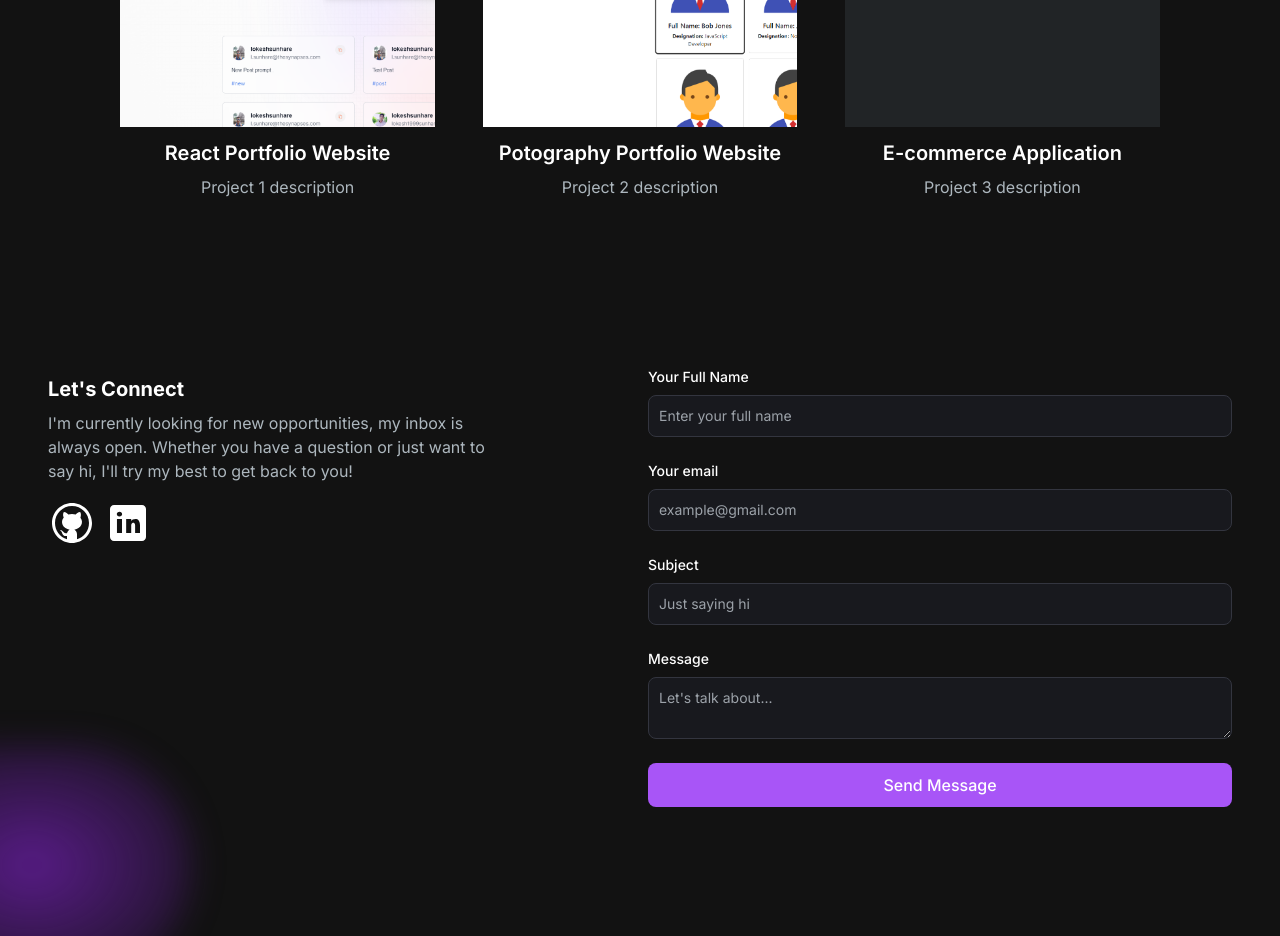
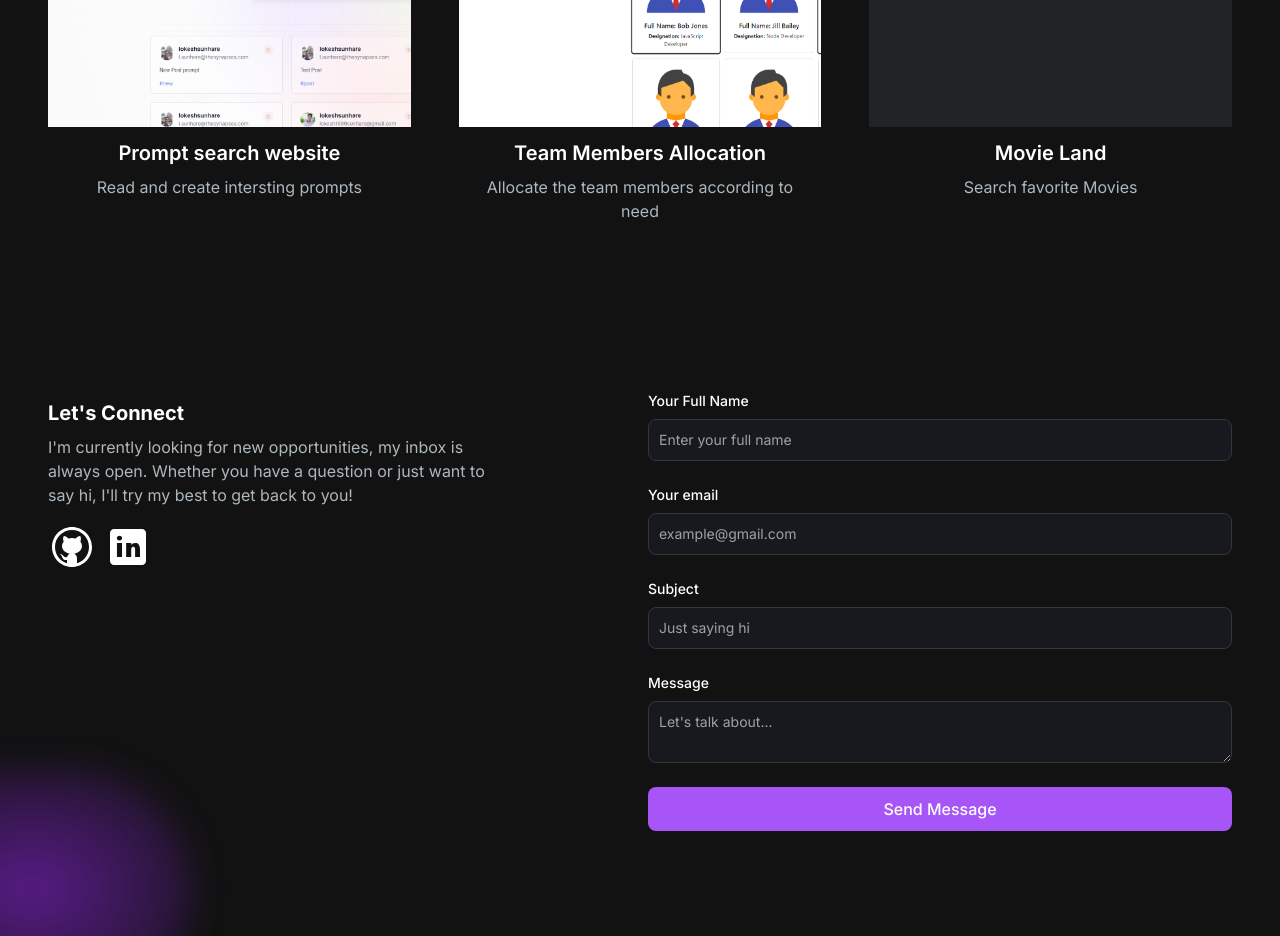
Before and after one commit to LokeshSunhare1999/NextJS-Project, a Next.js app in the folder my-portfolio/: page / in a window 1280 px wide. Shown: the part 1380-2316 px from the top of the page. Built offline with nearby package versions, Linux system fonts and the light colour scheme.

Commit message:
added links

```diff
--- a/my-portfolio/src/app/components/ProjectCard.jsx
+++ b/my-portfolio/src/app/components/ProjectCard.jsx
@@ -12,11 +12,13 @@ const ProjectCard = ({ imgUrl, title, description, gitUrl, previewUrl }) => {
         <div className="overlay items-center justify-center absolute top-0 left-0 w-full h-full bg-[#181818] bg-opacity-0 hidden group-hover:flex group-hover:bg-opacity-80 transition-all duration-500 ">
           <Link
             href={gitUrl}
+            target="_blank"
             className="h-14 w-14 mr-2 border-2 relative rounded-full border-[#ADB7BE] hover:border-white group/link"
           >
             <CodeBracketIcon className="h-10 w-10 text-[#ADB7BE] absolute top-1/2 left-1/2 transform -translate-x-1/2 -translate-y-1/2  cursor-pointer group-hover/link:text-white" />
           </Link>
           <Link
+            target="_blank"
             href={previewUrl}
             className="h-14 w-14 border-2 relative rounded-full border-[#ADB7BE] hover:border-white group/link"
           >
--- a/my-portfolio/src/app/components/ProjectSection.js
+++ b/my-portfolio/src/app/components/ProjectSection.js
@@ -6,30 +6,32 @@ import { animate, motion, useInView } from "framer-motion";
 const projectsData = [
   {
     id: 1,
-    title: "React Portfolio Website",
-    description: "Project 1 description",
+    title: "Prompt search website",
+    description: "Read and create intersting prompts",
     image: "/images/projects/1.png",
     tag: ["All", "Web"],
-    gitUrl: "/",
-    previewUrl: "/",
+    gitUrl:
+      "https://github.com/LokeshSunhare1999/NextJS-Project/tree/main/prmoptSite",
+    previewUrl: "https://prompt-site-ruby.vercel.app/",
   },
   {
     id: 2,
-    title: "Potography Portfolio Website",
-    description: "Project 2 description",
+    title: "Team Members Allocation",
+    description: "Allocate the team members according to need",
     image: "/images/projects/2.png",
     tag: ["All", "Web"],
-    gitUrl: "/",
-    previewUrl: "/",
+    gitUrl: "https://replit.com/@lokeshsunhare/TeamMemberAllocation",
+    previewUrl: "https://team-member-allocation-black.vercel.app/",
   },
   {
     id: 3,
-    title: "E-commerce Application",
-    description: "Project 3 description",
+    title: "Movie Land",
+    description: "Search favorite Movies",
     image: "/images/projects/3.png",
     tag: ["All", "Web"],
-    gitUrl: "/",
-    previewUrl: "/",
+    gitUrl:
+      "https://github.com/LokeshSunhare1999/React_Projects/tree/main/movie-land",
+    previewUrl: "https://movie-land-lyart.vercel.app/",
   },
 ];
 
```
